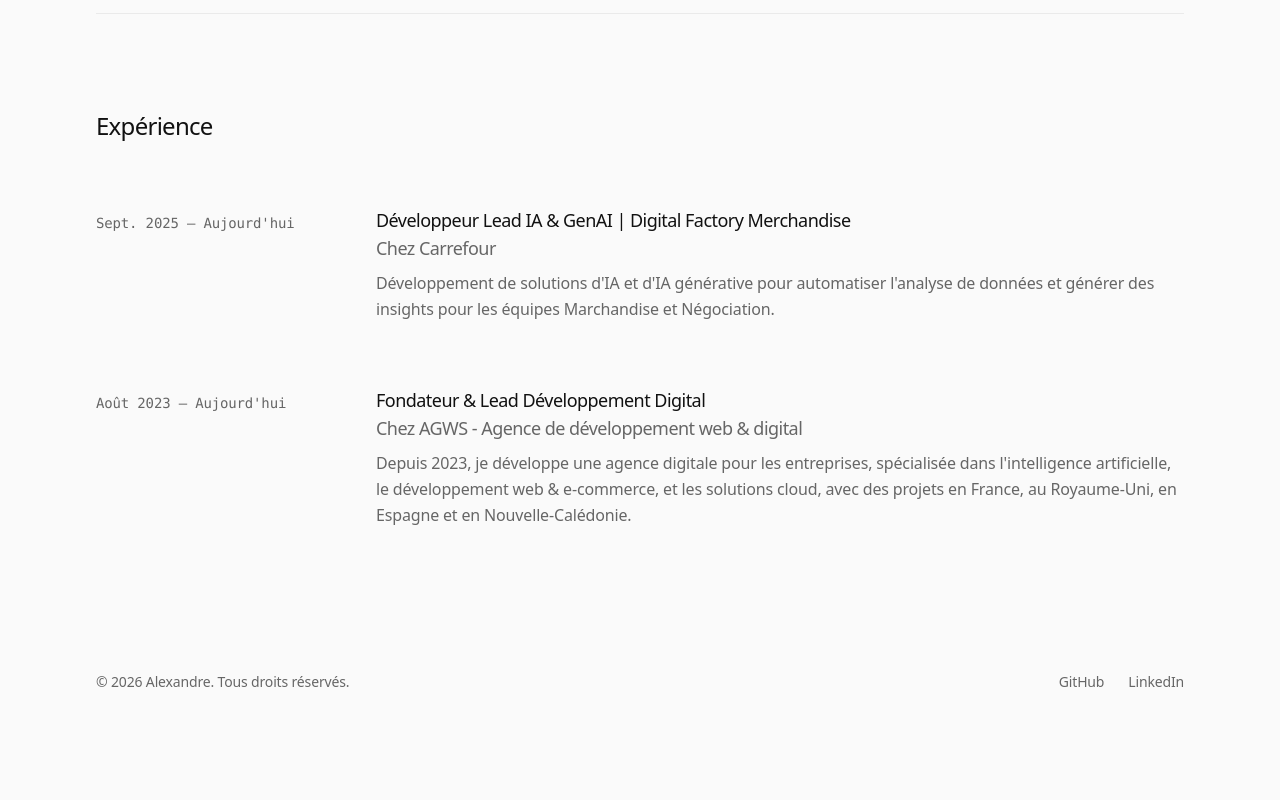
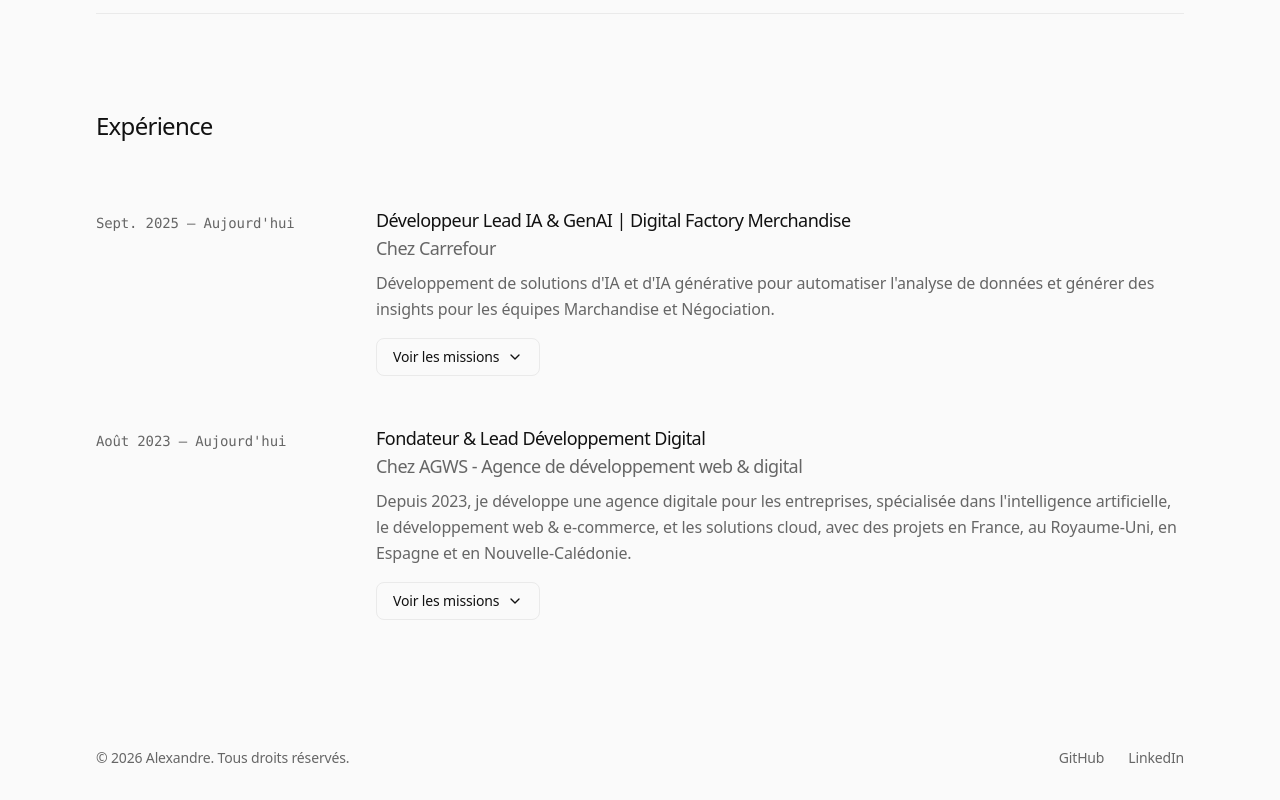
Before and after one commit to grssalex/portfolio_v3, a Next.js app: page / in a window 1280 px wide. Shown: the part 1231-2031 px from the top of the page. Before the commit the page ends 1955 px from the top, so only its background shows below. Built offline with nearby package versions, Linux system fonts and the light colour scheme.

Commit message:
[UPDATE] Ajout de l'accordion animé pour les missions avec timeline visuelle
Made-with: Cursor

```diff
--- a/src/components/experience/Experience.tsx
+++ b/src/components/experience/Experience.tsx
@@ -1,6 +1,8 @@
 "use client";
 
-import { motion } from "framer-motion";
+import { motion, AnimatePresence } from "framer-motion";
+import { ChevronDown } from "lucide-react";
+import { useState } from "react";
 
 const experiences = [
   {
@@ -48,6 +50,12 @@ const experiences = [
 ];
 
 export default function Experience() {
+  const [expandedId, setExpandedId] = useState<string | null>(null);
+
+  const toggleExpand = (id: string) => {
+    setExpandedId(expandedId === id ? null : id);
+  };
+
   return (
     <section id="experiences" className="py-24 border-t border-[#EAEAEA] dark:border-[#222222]">
       <motion.div
@@ -86,6 +94,55 @@ export default function Experience() {
               <p className="text-[#666666] dark:text-[#888888] leading-relaxed text-sm sm:text-base font-light mb-4 mt-2">
                 {exp.description}
               </p>
+
+              <button
+                onClick={() => toggleExpand(exp.id)}
+                className="flex items-center gap-2 text-sm font-medium text-[#111111] dark:text-[#EDEDED] border border-[#EAEAEA] dark:border-[#222222] px-4 py-2 rounded-lg hover:bg-[#F5F5F5] dark:hover:bg-[#111111] transition-colors"
+              >
+                Voir les missions
+                <motion.div
+                  animate={{ rotate: expandedId === exp.id ? 180 : 0 }}
+                  transition={{ duration: 0.2 }}
+                >
+                  <ChevronDown className="w-4 h-4" />
+                </motion.div>
+              </button>
+
+              <AnimatePresence>
+                {expandedId === exp.id && (
+                  <motion.div
+                    initial={{ height: 0, opacity: 0 }}
+                    animate={{ height: "auto", opacity: 1 }}
+                    exit={{ height: 0, opacity: 0 }}
+                    transition={{ duration: 0.3, ease: "easeInOut" }}
+                    className="overflow-hidden"
+                  >
+                    <div className="pt-6 space-y-6 border-l border-[#EAEAEA] dark:border-[#222222] ml-2 pl-6 mt-4">
+                      {exp.missions.map((mission, idx) => (
+                        <div key={idx} className="relative">
+                          <div className="absolute -left-[29px] top-2 w-2 h-2 rounded-full bg-[#111111] dark:bg-[#EDEDED]" />
+                          <h4 className="text-base font-medium text-[#111111] dark:text-[#EDEDED] mb-1">
+                            {mission.title}
+                          </h4>
+                          {mission.date && (
+                            <p className="text-xs text-[#666666] dark:text-[#888888] font-mono mb-2">
+                              {mission.date}
+                            </p>
+                          )}
+                          <p className="text-sm text-[#666666] dark:text-[#888888] font-light leading-relaxed mb-2">
+                            {mission.desc}
+                          </p>
+                          {mission.tech && (
+                            <p className="text-xs font-mono text-[#111111] dark:text-[#EDEDED]">
+                              <span className="text-[#666666] dark:text-[#888888]">Tech :</span> {mission.tech}
+                            </p>
+                          )}
+                        </div>
+                      ))}
+                    </div>
+                  </motion.div>
+                )}
+              </AnimatePresence>
             </div>
           </motion.div>
         ))}
```
